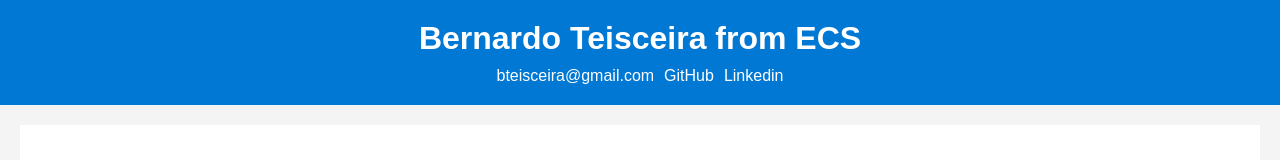
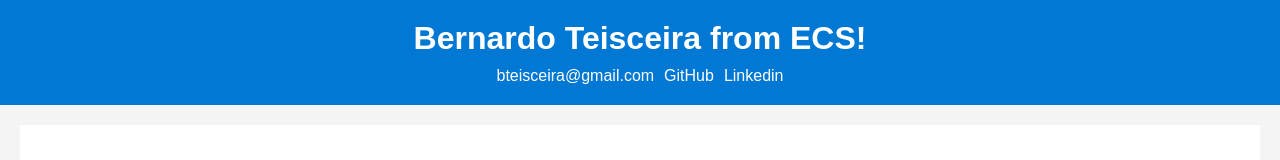
Before and after one commit to bertei/ECS-Website-Project, a plain HTML site: page Website/index.html in a window 1280 px wide. Shown: the top 160 px of the page. Drawn offline with Linux system fonts and the light colour scheme; a script that the page names is missing.

Commit message:
html change to trigger wf

```diff
--- a/Website/index.html
+++ b/Website/index.html
@@ -9,7 +9,7 @@
 </head>
 <body>
     <div class="header">
-        <h1>Bernardo Teisceira from ECS</h1>
+        <h1>Bernardo Teisceira from ECS!</h1>
         <div class="contact-info">
             <a href="mailto:bteisceira@gmail.com">bteisceira@gmail.com</a>
             <a href="https://github.com/bertei">GitHub</a>
```
